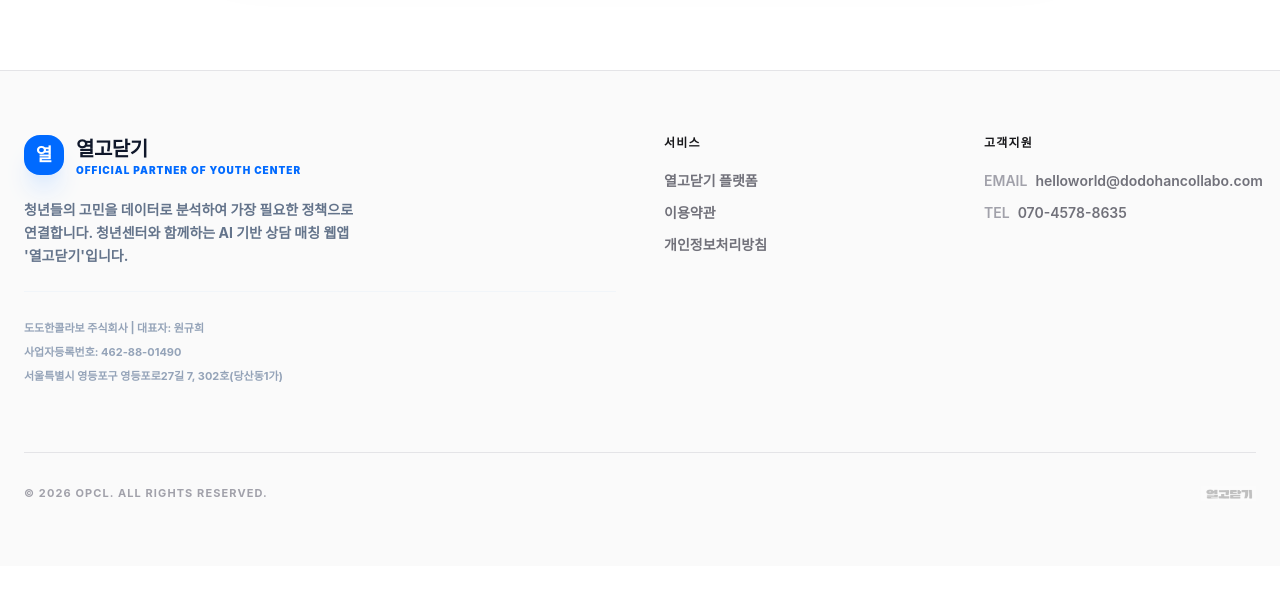
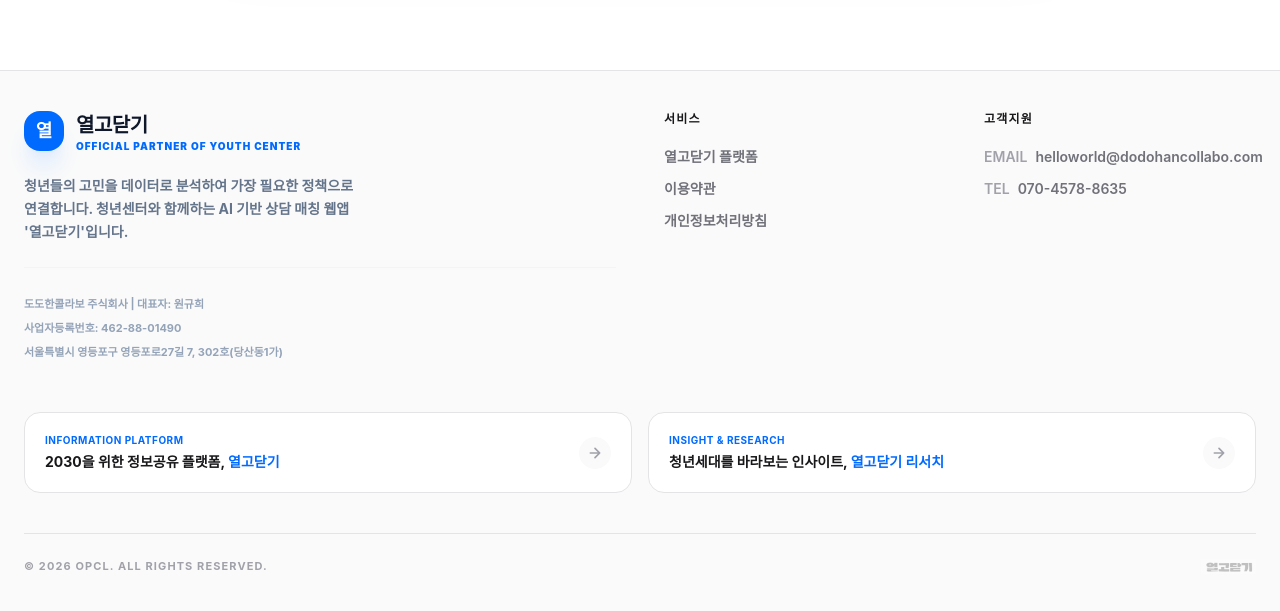
Before and after one commit to dodohanwdy-cyber/dodotest, a Next.js app: page / in a window 1280 px wide. Shown: the part 2477-3088 px from the top of the page. Before the commit the page ends 3043 px from the top, so only its background shows below. Built offline with nearby package versions, Linux system fonts and the light colour scheme; a web font is replaced by a local one.

Commit message:
fix: footer padding reduction and added promotional links

```diff
--- a/src/components/layout/Footer.tsx
+++ b/src/components/layout/Footer.tsx
@@ -1,6 +1,6 @@
 export default function Footer() {
   return (
-    <footer className="w-full bg-zinc-50 border-t border-zinc-200 py-16 px-6">
+    <footer className="w-full bg-zinc-50 border-t border-zinc-200 py-10 px-6">
       <div className="max-w-7xl mx-auto grid grid-cols-1 md:grid-cols-2 lg:grid-cols-4 gap-12">
         <div className="space-y-6 col-span-1 md:col-span-2">
           <div className="flex items-center gap-3">
@@ -45,7 +45,47 @@ export default function Footer() {
         </div>
       </div>
 
-      <div className="max-w-7xl mx-auto mt-16 pt-8 border-t border-zinc-200 flex flex-col md:flex-row justify-between items-center gap-4">
+      {/* 홍보 섹션 추가 */}
+      <div className="max-w-7xl mx-auto mt-12 grid grid-cols-1 md:grid-cols-2 gap-4">
+        <a
+          href="https://www.opcl.kr"
+          target="_blank"
+          rel="noopener noreferrer"
+          className="group block p-5 bg-white border border-zinc-200 rounded-2xl hover:border-primary/30 hover:shadow-lg hover:shadow-blue-500/5 transition-all duration-300"
+        >
+          <div className="flex items-center justify-between">
+            <div className="space-y-1">
+              <p className="text-[10px] font-bold text-primary uppercase tracking-wider">Information Platform</p>
+              <h5 className="text-sm font-bold text-zinc-900 group-hover:text-primary transition-colors">
+                2030을 위한 정보공유 플랫폼, <span className="text-primary">열고닫기</span>
+              </h5>
+            </div>
+            <div className="p-2 bg-zinc-50 group-hover:bg-primary/5 rounded-full text-zinc-400 group-hover:text-primary transition-all">
+              <svg xmlns="http://www.w3.org/2000/svg" width="16" height="16" viewBox="0 0 24 24" fill="none" stroke="currentColor" strokeWidth="2.5" strokeLinecap="round" strokeLinejoin="round"><path d="M5 12h14m-7-7 7 7-7 7"/></svg>
+            </div>
+          </div>
+        </a>
+        <a
+          href="https://www.opcl.kr"
+          target="_blank"
+          rel="noopener noreferrer"
+          className="group block p-5 bg-white border border-zinc-200 rounded-2xl hover:border-primary/30 hover:shadow-lg hover:shadow-blue-500/5 transition-all duration-300"
+        >
+          <div className="flex items-center justify-between">
+            <div className="space-y-1">
+              <p className="text-[10px] font-bold text-primary uppercase tracking-wider">Insight & Research</p>
+              <h5 className="text-sm font-bold text-zinc-900 group-hover:text-primary transition-colors">
+                청년세대를 바라보는 인사이트, <span className="text-primary">열고닫기 리서치</span>
+              </h5>
+            </div>
+            <div className="p-2 bg-zinc-50 group-hover:bg-primary/5 rounded-full text-zinc-400 group-hover:text-primary transition-all">
+              <svg xmlns="http://www.w3.org/2000/svg" width="16" height="16" viewBox="0 0 24 24" fill="none" stroke="currentColor" strokeWidth="2.5" strokeLinecap="round" strokeLinejoin="round"><path d="M5 12h14m-7-7 7 7-7 7"/></svg>
+            </div>
+          </div>
+        </a>
+      </div>
+
+      <div className="max-w-7xl mx-auto mt-10 pt-6 border-t border-zinc-200 flex flex-col md:flex-row justify-between items-center gap-4">
         <p className="text-[11px] text-zinc-400 font-bold tracking-widest uppercase">
           © 2026 OPCL. All rights reserved.
         </p>
```
